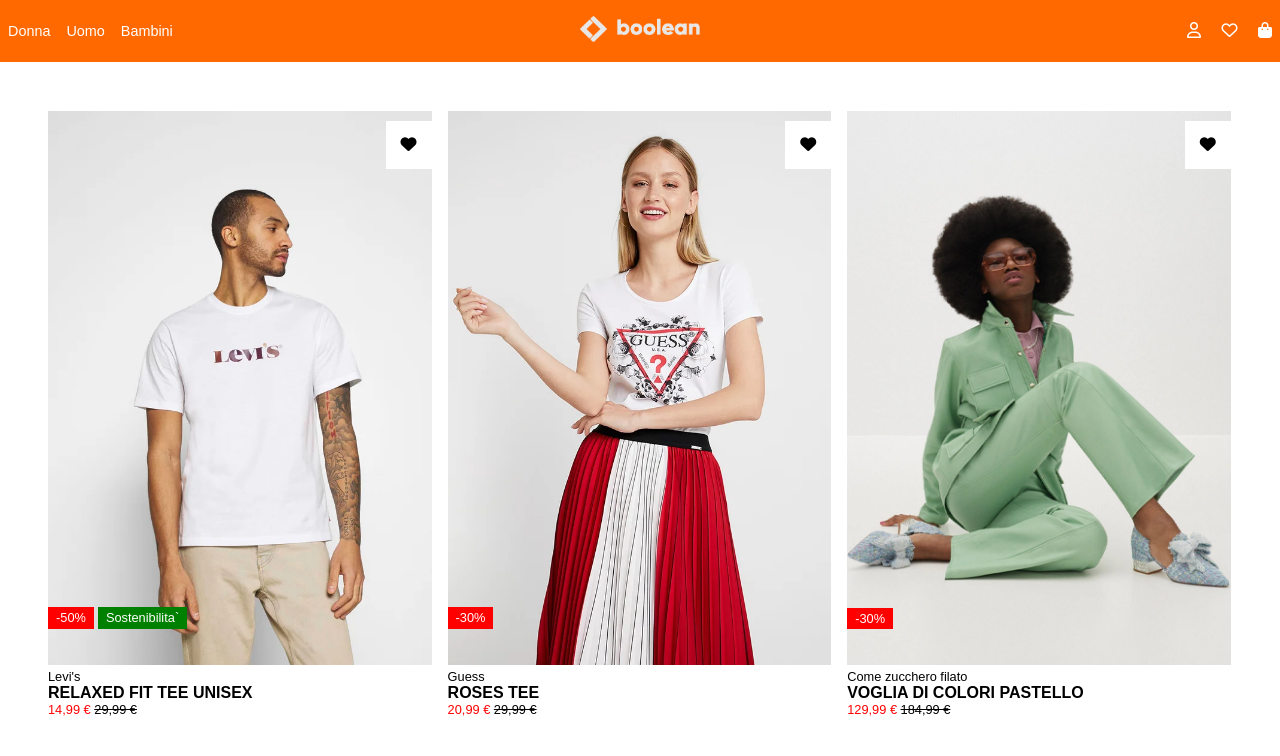
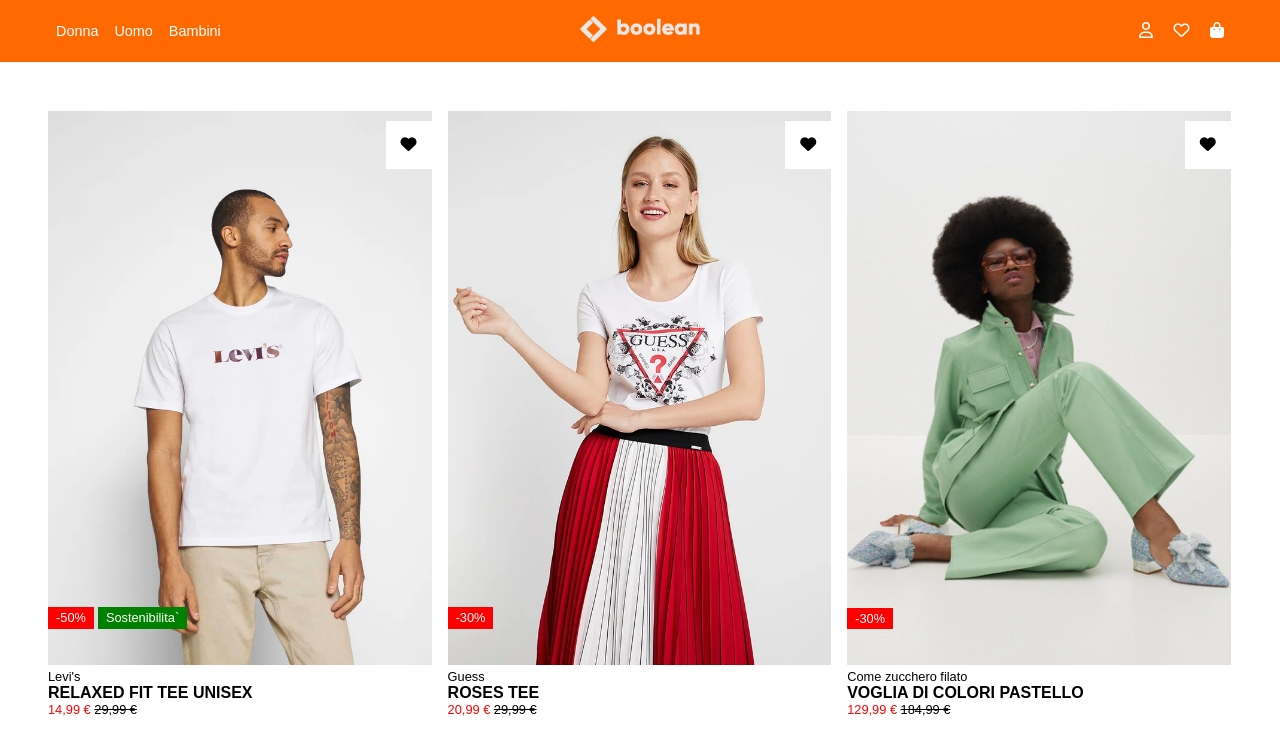
Before and after one commit to MarcoImpellizzeri/html-css-boolando, a plain HTML site: page index.html in a window 1280 px wide. Shown: the top 756 px of the page. Drawn offline with Linux system fonts and the light colour scheme.

Commit message:
header 1.3 fixed

```diff
--- a/css/style.css
+++ b/css/style.css
@@ -30,10 +30,13 @@
     background-color: #FF6900;
     width: 100%;
     z-index: 1;
+}
+
+.nav-cont {
     display: flex;
     justify-content: space-between;
     align-items: center;
-    padding: 15px 0px;
+    padding: 15px 8px;
 }
 
 header nav ul {
--- a/index.html
+++ b/index.html
@@ -12,6 +12,7 @@
     <header>
         <!-- I need to create a nav bar with 3 'li' elements on the left, place the logo in the center, and on the right, the three icons for login, favorites, and shopping bag -->
         <div class="nav-bar">
+            <div class="container nav-cont">
                 <nav>
                     <ul>
                         <li><a href="#">Donna</a></li>
@@ -27,6 +28,7 @@
                     <a href="#"><i class="fa-regular fa-user"></i></a>
                     <a href="#"><i class="fa-regular fa-heart"></i></a>
                     <a href="#"><i class="fa-solid fa-bag-shopping"></i></a>
+                </div>
             </div>
         </div>
     </header>
```
Lines whose indentation alone changed are shown as unchanged.
